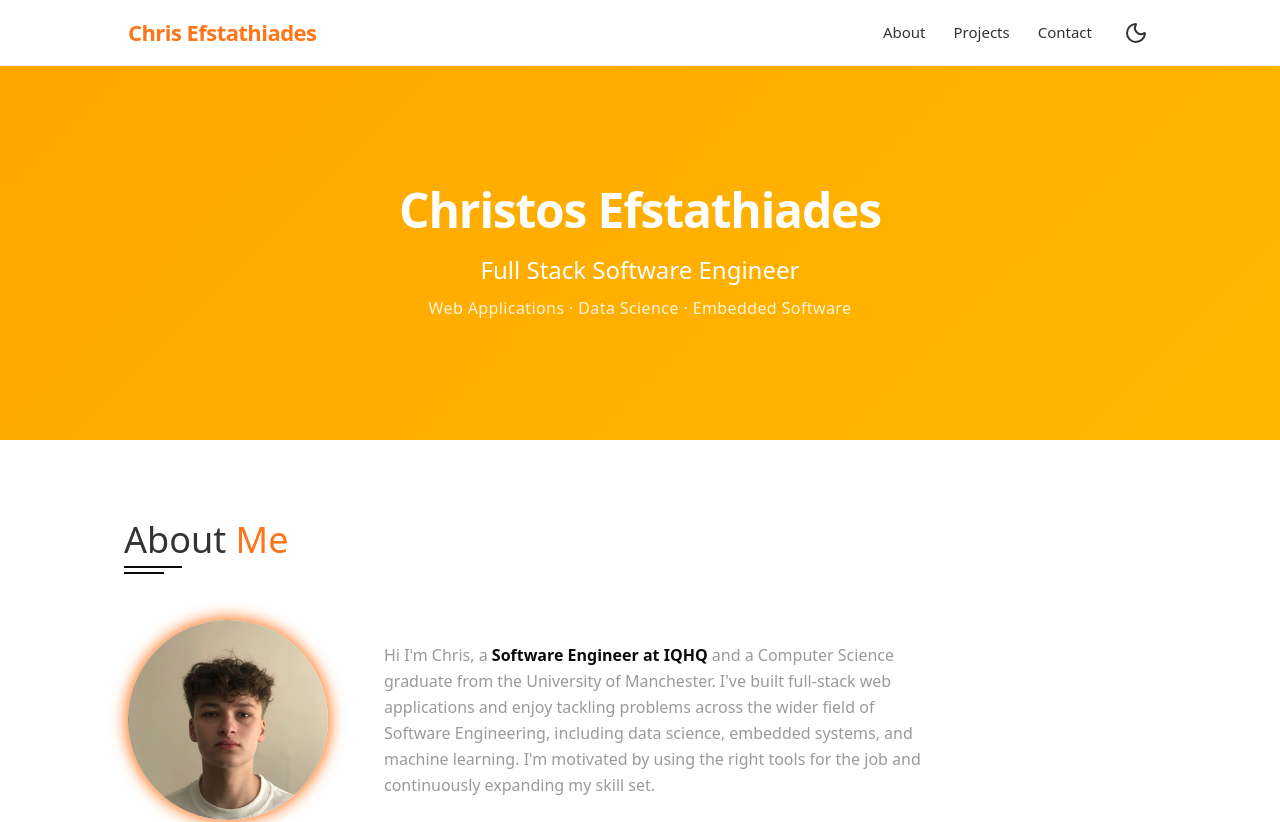
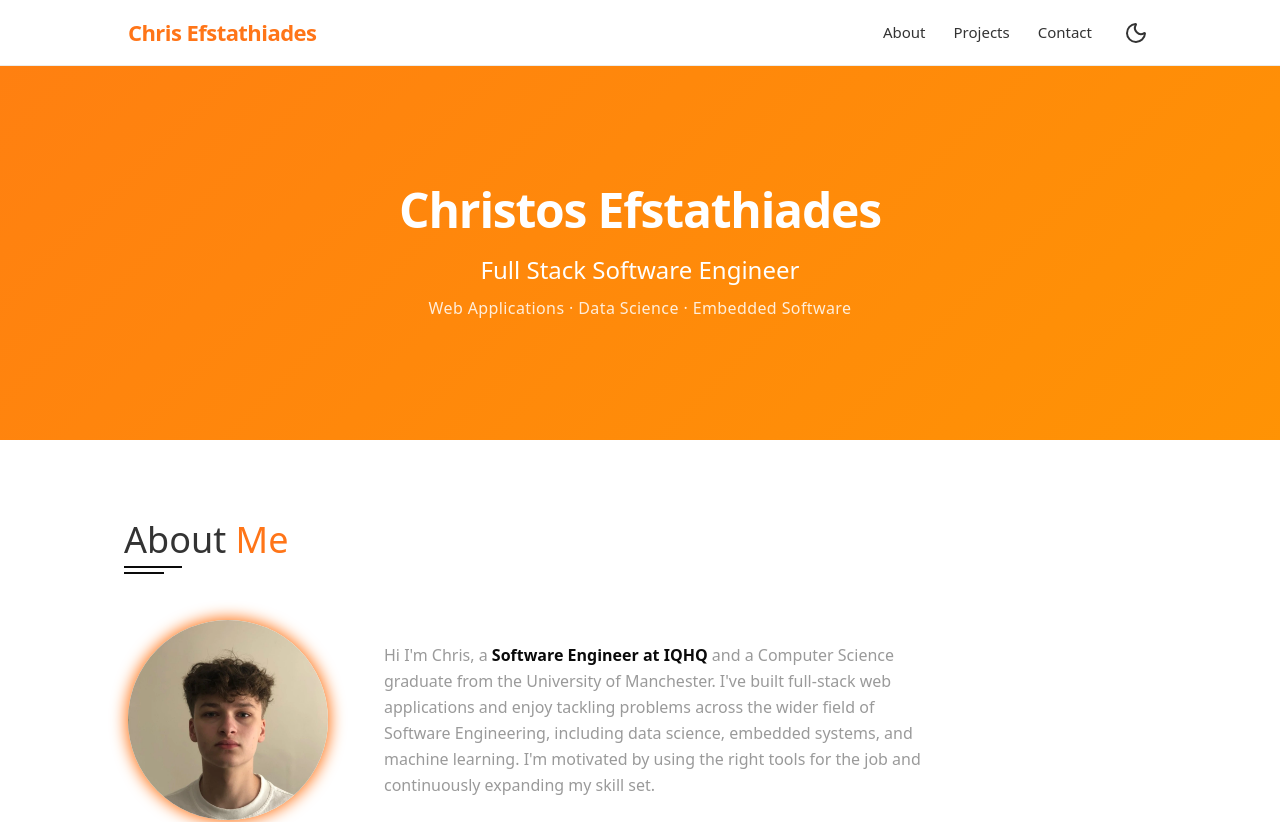
Before and after one commit to ChristosEfstathiades/Portfolio, a React (Vite) app: page / in a window 1280 px wide. Shown: the top 822 px of the page. Built offline with nearby package versions, Linux system fonts and the light colour scheme.

Commit message:
Reduce animation duration for hero background

```diff
--- a/src/index.css
+++ b/src/index.css
@@ -6,7 +6,7 @@
     transform: translateY(0px);
     opacity: 1;
     background-size: 400% 400%;
-    animation: gradientShift 15s ease infinite;
+    animation: gradientShift 7.5s ease infinite;
 }
 
 .fadeinUp {
```
